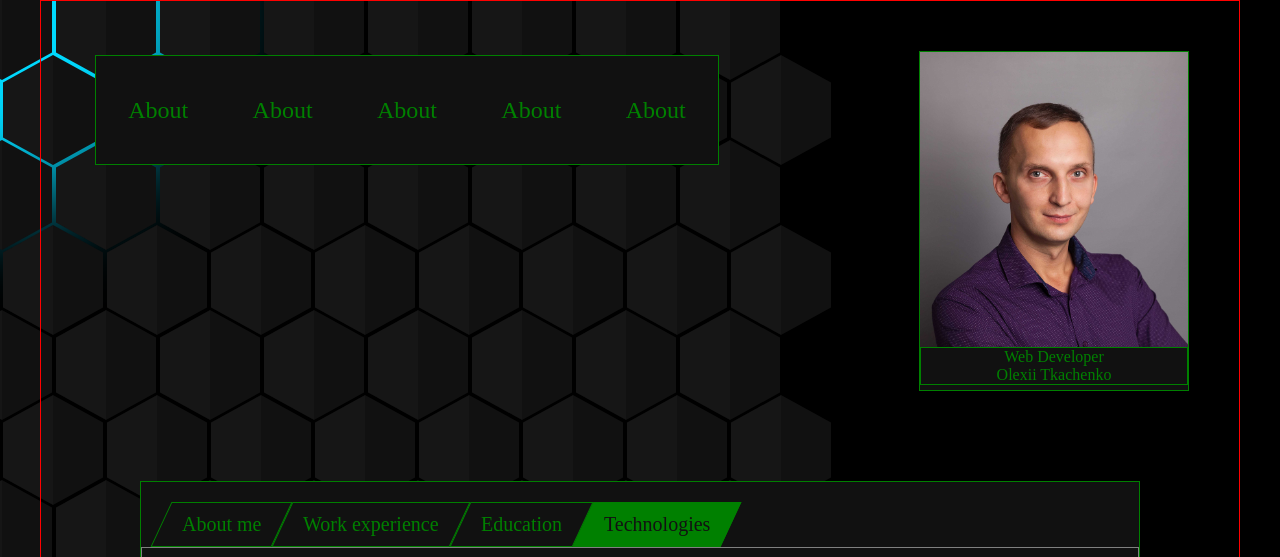
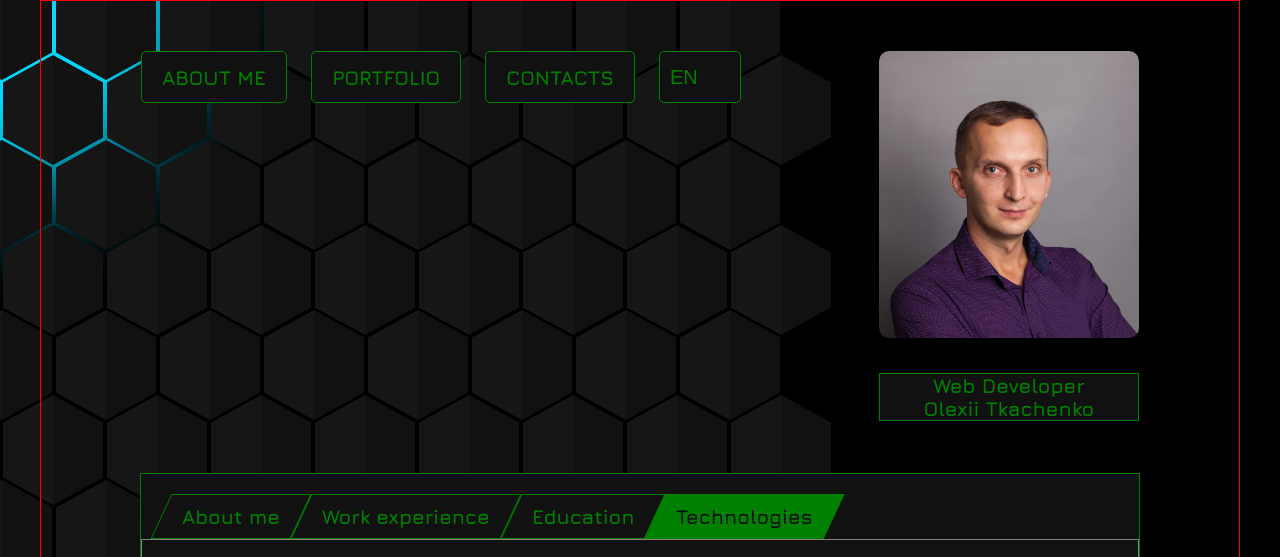
Before and after one commit to Oleksii-Tkachenko/Portfolio-Page, a plain HTML site: page index.html in a window 1280 px wide. Shown: the top 557 px of the page. Drawn offline with nearby package versions, Linux system fonts and the light colour scheme.

Commit message:
Menu styling is updated

```diff
--- a/index.html
+++ b/index.html
@@ -3,6 +3,7 @@
 <head>
     <meta charset="UTF-8">
     <meta name="viewport" content="width=device-width, initial-scale=1.0">
+    <link rel="stylesheet" href="https://pro.fontawesome.com/releases/v5.10.1/css/all.css">
     <link rel="stylesheet" href="css/styles.min.css">
     <title>Portfolio</title>
 </head>
@@ -12,18 +13,25 @@
     <div class="container">
         <nav class="menu">
             <ul>
-                <li>About</li>
-                <li>About</li>
-                <li>About</li>
-                <li>About</li>
-                <li>About</li>
+                <li><a href="#about">About me</a></li>
+                <li><a href="#portfolio">Portfolio</a></li>
+                <li><a href="#contacts">Contacts</a></li>
+                <li>
+                    <div class="lang-select">
+                        <select>
+                            <option value="en">EN</option>
+                            <option value="ru">RU</option>
+                            <option value="ua">UA</option>
+                        </select>
+                    </div>
+                </li>
             </ul>
         </nav>
         <div class="photo">
             <img src="img/photo.jpg" alt="photo">
             <div class="subscription"><span>Web Developer<br>Olexii Tkachenko</span></div>
         </div>
-        <div class="about">
+        <div id="about" class="about">
             <ul>
                 <li class="aboutMe-toggle"><div>About me</div></li>
                 <li class="work-toggle"><div>Work experience</div></li>
@@ -111,7 +119,7 @@
                 </div>
             </div>
         </div>
-        <div class="portfolio">
+        <div id="portfolio" class="portfolio">
             <div class="active-wrapper">
                 <div class="logo-zone">
                     <div class="name"><p><span class="title">Project Name: </span><span class="proj-name">Lorem ipsum dolor</span></p></div>
@@ -148,6 +156,16 @@
 
             </div>
         </div>
+        <div id="contacts" class="contacts">
+            <span>Thank you for your interest. Contact me:</span>
+            <div class="contacts-box">
+                <a href="mailto:atkachenko981@gmail.com"><img src="img/icons/gmail.png" alt="gmail"></a>
+                <a href="https://join.skype.com/invite/jAOYng1gBSD8" target="_blank"><img src="img/icons/skype.png" alt="skype"></a>
+                <a href="https://www.facebook.com/alexei.tkachenko.7" target="_blank"><img src="img/icons/fb.png" alt="fb"></a>
+                <a href="https://www.linkedin.com/in/oleksii-tkachenko-9b7570135/" target="_blank"><img src="img/icons/linkedin.png" alt="in"></a>
+                <a href="https://github.com/Oleksii-Tkachenko" target="_blank"><img src="img/icons/github.png" alt="github"></a>
+            </div>
+        </div>
     </div>
     <script type="module" src="js/script.js"></script>
 </body>
--- a/js/projects.js
+++ b/js/projects.js
@@ -1,10 +1,18 @@
 const projects = [
-    {projName:"some project",
+    {projName: {
+        en : "Fashion Shop Boutique",
+        ru : "Fashion Shop Boutique",
+        ua : "Fashion Shop Boutique"
+    },
     projType:"Landing Page",
     projLogo:"img/icons/html5.png",
     projDescr: "This is pet project",
     usedTechs: ["img/icons/html5.png", "img/icons/css.png", "img/icons/sass.png"]},
-    {projName:"another project",
+    {projName: {
+        en : "another project",
+        ru : "другой проект",
+        ua : "інший проект"
+    },
     projType:"Module",
     projLogo:"img/icons/css.png",
     projDescr: "This is pet project",
--- a/js/script.js
+++ b/js/script.js
@@ -4,7 +4,7 @@ window.onload = () => {
 
     let bgContainer = document.querySelector(".background-container");
     let winWidth = window.screen.availWidth;
-    let docHeight = 4200;
+    let docHeight = 2600;
     function createBg() {
         let row = document.createElement("DIV");
         let hexagon = document.createElement("DIV");
@@ -36,6 +36,16 @@ window.onload = () => {
     window.onmousemove = function (e) {
         cursor.style.left = e.clientX + 'px';
         cursor.style.top = e.clientY + window.scrollY + 'px';
+    }
+
+    // select Language
+
+    let lang = "en";
+
+    const langSelect = document.querySelector(".lang-select>select")
+    langSelect.onchange = () => {
+        lang = langSelect.value;
+        showProject(projNo)
     }
 
     // "About me" section tab toggle
@@ -72,7 +82,7 @@ window.onload = () => {
               projDescrField = document.querySelector(".descr-text"),
               projTechsField = document.querySelector(".tech-box");
 
-        projNameField.innerText = projects[number].projName;
+        projNameField.innerText = projects[number].projName[lang];
         projTypeField.innerText = projects[number].projType;
         projDescrField.innerText = projects[number].projDescr;
 
--- a/sass/styles.sass
+++ b/sass/styles.sass
@@ -1,3 +1,4 @@
+@import url('https://fonts.googleapis.com/css2?family=Jura:wght@300;400;500;600;700&display=swap');
 *
     margin: 0
     padding: 0
@@ -58,43 +59,98 @@ body
 	position: relative
 	margin: 0 auto
 	width: 1200px
-	height: 3000px
+	height: 1800px
 	border: 1px solid red
 	z-index: 5
 	.menu
-		position: relative
-		top: 54px
-		left: 54px
-		width: 624px
-		height: 110px
-		border: 1px solid green
-		background: #111
+		// position: relative
+		// top: 54px
+		// left: 54px
+		margin: 50px 0 0 100px
+		width: 600px
+		font-family: "Jura", sans-serif
+		font-weight: 700
+		// height: 110px
+		// border: 1px solid green
+		// background: #111
 		ul
 			list-style: none
 			display: flex
-			justify-content: space-around
+			justify-content: space-between
 			align-items: center
-			font-size: 24px
+			font-size: 20px
 			height: 100%
 			color: green
+			li
+				// display: flex
+				border: 1px solid green
+				border-radius: 5px
+				// height: 50px
+				// padding: 0 20px
+				// justify-content: center
+				// align-items: center
+				background: #111
+			a
+				display: flex
+				text-decoration: none
+				text-transform: uppercase
+				color: green
+				height: 50px
+				padding: 0 20px
+				justify-content: center
+				align-items: center
+			.lang-select
+				position: relative
+				display: flex
+				height: 50px
+				// padding: 0 20px
+				justify-content: center
+				align-items: center
+				&::before
+					content: "\f0ac"
+					position: absolute
+					top: 12px
+					right: 10px
+					width: 30px
+					height: 100%
+					font-size: 23px
+					text-align: center
+					pointer-events: none
+					font-family: "Font Awesome 5 Pro"
+			select
+				background: #111
+				color: green
+				width: 80px
+				height: 50px
+				border-radius: 5px
+				padding: 0 0 0 10px
+				font-size: 20px
+				border: 0
+				appearance: none
+				outline: none
+				cursor: pointer
 	.photo
 		position: absolute
 		top: 50px
-		right: 50px
-		width: 270px
-		height: 340px
-		background: #111
-		border: 1px solid green
+		right: 100px
 		float: right
 		color: green
 		img
 			display: block
 			margin: 0 auto
-			width: 268px
+			width: 260px
+			border-radius: 10px
 		.subscription
+			position: absolute
+			top: 322px
+			right: 0px
 			width: 100%
 			border: 1px solid green
 			text-align: center
+			background: #111
+			font-size: 20px
+			font-family: "Jura", sans-serif
+			font-weight: 700
 	.about
 		position: relative
 		width: 1000px
@@ -102,6 +158,8 @@ body
 		border: 1px solid green
 		margin: 370px auto 0
 		background: #111
+		font-family: "Jura", sans-serif
+		font-weight: 700
 		ul
 			list-style: none
 			color: green
@@ -140,22 +198,20 @@ body
 					flex-direction: column
 					flex-wrap: wrap
 					.tech-container
-						// border: 1px solid green
 						display: flex
 						align-items: center
 						padding: 10px
-						// width: 40%
 						img
 							height: 50px
 							margin-right: 10px
-						span
-							// vertical-align: 20px
 	.portfolio
 		margin: 50px auto 0
 		width: 1000px
 		height: 500px
 		border: 1px solid green
 		background: #111
+		font-family: "Jura", sans-serif
+		font-weight: 700
 		.active-wrapper
 			display: flex
 			border: 1px solid gray
@@ -241,3 +297,26 @@ body
 					img
 						height: 50px
 						margin: 0 5px 5px 0
+	.contacts
+		margin: 50px auto 0
+		width: 1000px
+		height: 200px
+		border: 1px solid green
+		background: #111
+		padding: 20px
+		font-family: "Jura", sans-serif
+		font-weight: 700
+		span
+			color: green
+			font-size: 20px
+		&-box
+			width: 100%
+			height: 100%
+			display: flex
+			justify-content: left
+			align-items: center
+			img
+				display: inline-block
+				width: 60px
+				height: 60px
+				margin-left: 20px
```
Also changed, not shown: css/styles.min.css, img/icons/fb.png (added), img/icons/github.png (added), img/icons/gmail.png (added), img/icons/linkedin.png (added), img/icons/skype.png (added), 2 other files.
